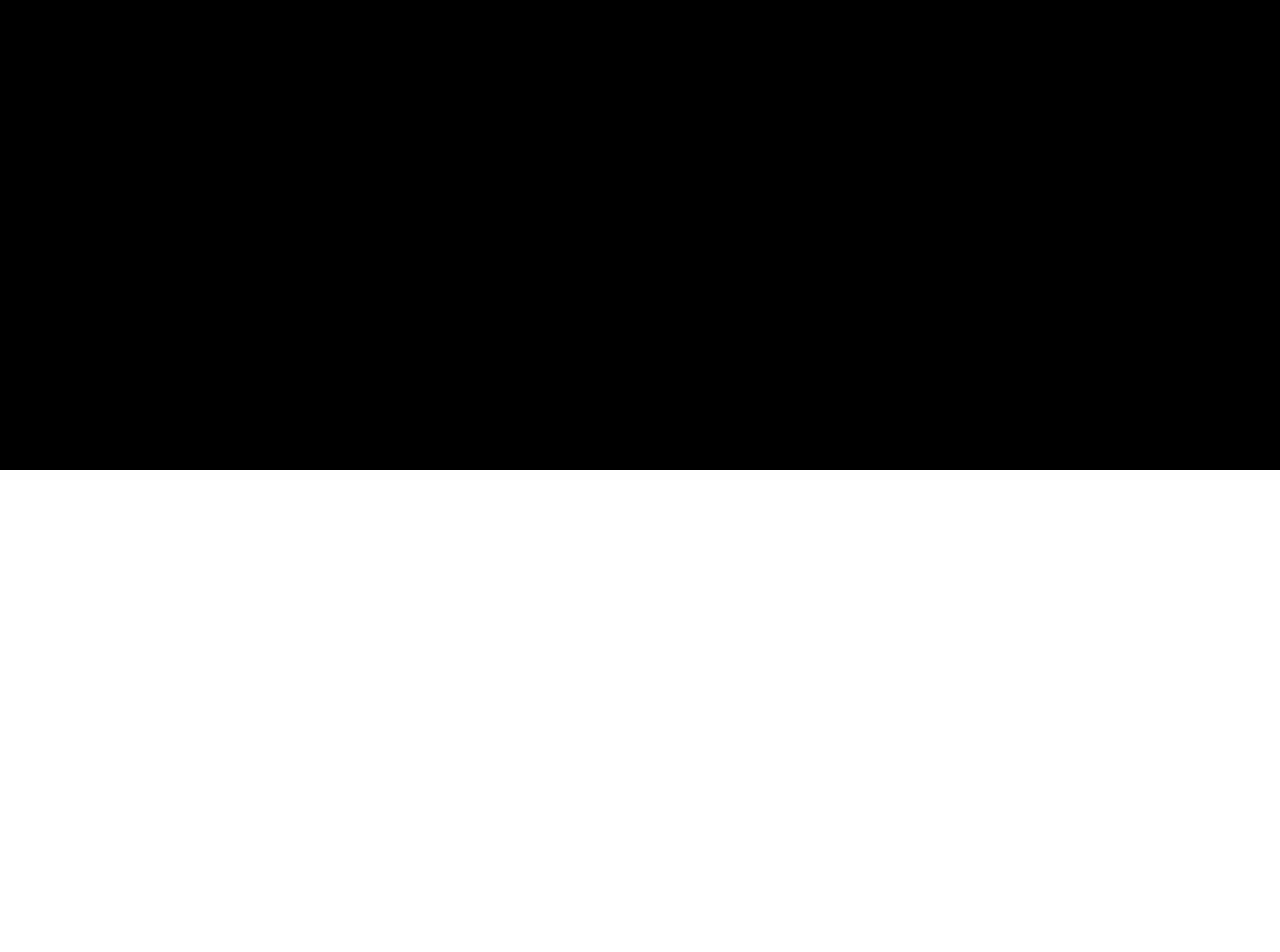
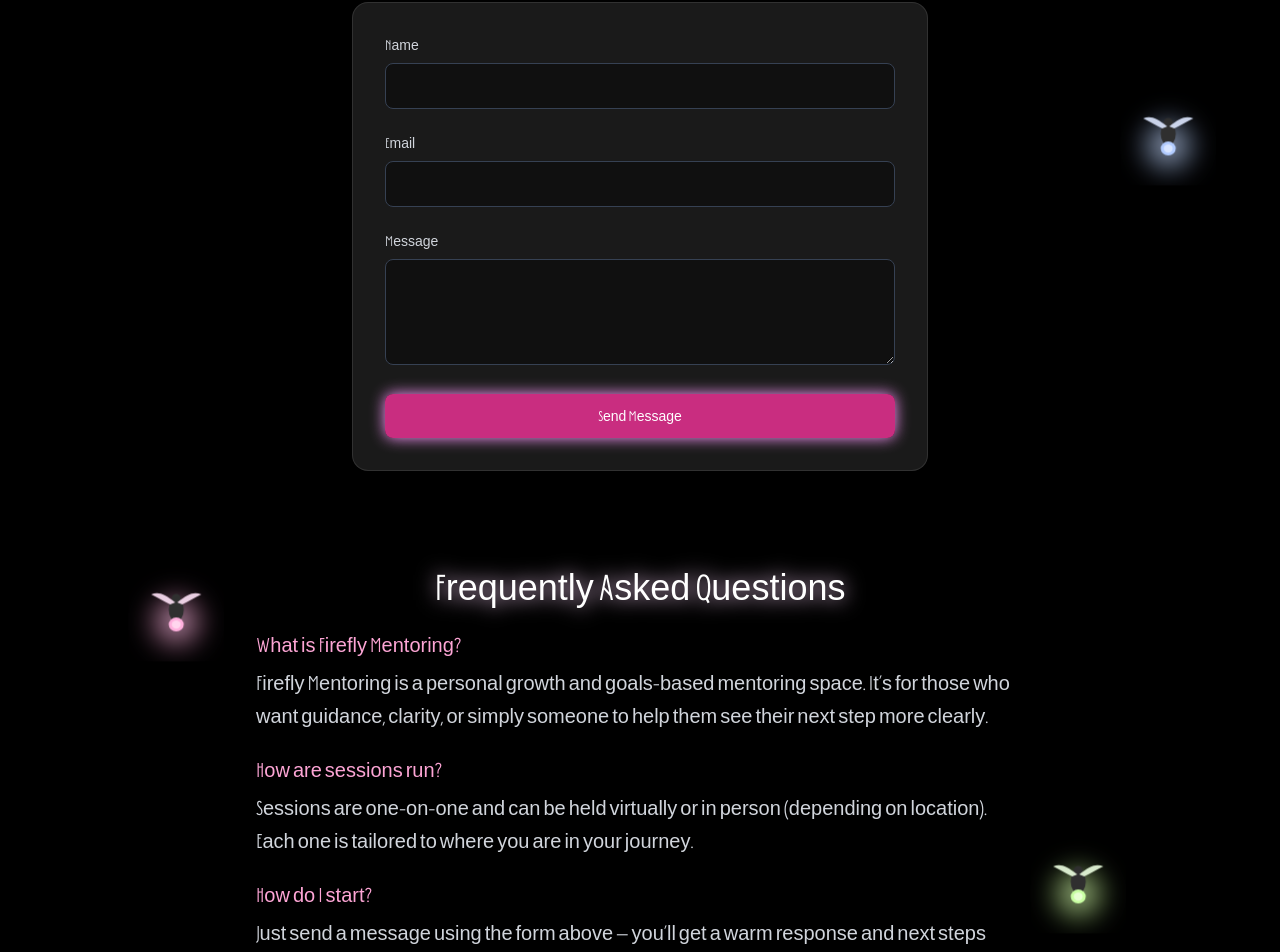
Before and after one commit to SHS-Peb/firefly-mentoring, a React (Vite) app: page /contact in a window 1280 px wide. Shown: the part 330-1282 px from the top of the page. Before the commit the page ends 800 px from the top, so only its background shows below. Built offline with nearby package versions, Linux system fonts and the light colour scheme.

Commit message:
contact page

```diff
--- a/src/pages/Contact.jsx
+++ b/src/pages/Contact.jsx
@@ -1,3 +1,128 @@
+import { useState } from "react";
+import Firefly from "../components/Firefly";
+
 export default function Contact() {
-  return <div className="text-center mt-20">Contact page</div>;
+  const [form, setForm] = useState({ name: "", email: "", message: "" });
+
+  const handleChange = (e) => {
+    setForm({ ...form, [e.target.name]: e.target.value });
+  };
+
+  const handleSubmit = (e) => {
+    e.preventDefault();
+    alert("Your message has been sent! Thank you for reaching out.");
+    setForm({ name: "", email: "", message: "" });
+  };
+
+  return (
+    <div className="relative min-h-screen bg-black text-white flex flex-col items-center justify-start px-6 pt-20 pb-32 text-center overflow-hidden">
+      {/* Fireflies */}
+      <Firefly top="10%" left="8%" color="yellow" />
+      <Firefly top="25%" right="5%" color="blue" />
+      <Firefly top="60%" left="10%" color="pink" />
+      <Firefly top="80%" right="12%" color="green" />
+
+      {/* Header */}
+      <h1 className="font-handelson text-6xl mb-4 drop-shadow-[0_0_25px_#ffd7ff]">
+        Contact Me
+      </h1>
+      <p className="font-donau text-gray-300 mb-10 max-w-xl text-xl">
+        Got a question or want to start your mentoring journey?
+        I’d love to hear from you. Send me a message below.
+      </p>
+
+      {/* Email Form */}
+      <form
+        onSubmit={handleSubmit}
+        className="w-full max-w-xl text-sm bg-white/10 backdrop-blur-md rounded-2xl p-8 shadow-xl space-y-6 border border-white/10"
+      >
+        <div>
+          <label className="block text-left font-donau text-sm text-gray-300 mb-2">
+            Name
+          </label>
+          <input
+            type="text"
+            name="name"
+            required
+            value={form.name}
+            onChange={handleChange}
+            className="w-full p-3 rounded-lg bg-black/40 border border-gray-700 text-white font-donau focus:outline-none focus:ring-2 focus:ring-pink-400"
+          />
+        </div>
+
+        <div>
+          <label className="block text-left font-donau text-sm text-gray-300 mb-2">
+            Email
+          </label>
+          <input
+            type="email"
+            name="email"
+            required
+            value={form.email}
+            onChange={handleChange}
+            className="w-full p-3 rounded-lg bg-black/40 border border-gray-700 text-white font-donau focus:outline-none focus:ring-2 focus:ring-pink-400"
+          />
+        </div>
+
+        <div>
+          <label className="block text-left font-donau text-sm text-gray-300 mb-2">
+            Message
+          </label>
+          <textarea
+            name="message"
+            rows="4"
+            required
+            value={form.message}
+            onChange={handleChange}
+            className="w-full p-3 rounded-lg bg-black/40 border border-gray-700 text-white font-donau focus:outline-none focus:ring-2 focus:ring-pink-400"
+          />
+        </div>
+
+        <button
+          type="submit"
+          className="w-full bg-pink-500/80 hover:bg-pink-400 text-white text-sm font-donau py-3 rounded-lg transition-all shadow-[0_0_15px_#ff9aff]"
+        >
+          Send Message
+        </button>
+      </form>
+
+      {/* FAQ Section */}
+      <div className="mt-24 max-w-3xl text-left text-xl">
+        <h2 className="font-handelson text-4xl mb-6 drop-shadow-[0_0_10px_#ffd7ff] text-center">
+          Frequently Asked Questions
+        </h2>
+
+        <div className="space-y-6">
+          <div>
+            <h3 className="font-donau text-xl text-pink-300">
+              What is Firefly Mentoring?
+            </h3>
+            <p className="text-gray-300 mt-2 leading-relaxed font-donau">
+              Firefly Mentoring is a personal growth and goals-based mentoring space.
+              It’s for those who want guidance, clarity, or simply someone to help them see their next step more clearly.
+            </p>
+          </div>
+
+          <div>
+            <h3 className="font-donau text-xl text-pink-300">
+              How are sessions run?
+            </h3>
+            <p className="text-gray-300 mt-2 leading-relaxed font-donau">
+              Sessions are one-on-one and can be held virtually or in person (depending on location).
+              Each one is tailored to where you are in your journey.
+            </p>
+          </div>
+
+          <div>
+            <h3 className="font-donau text-xl text-pink-300">
+              How do I start?
+            </h3>
+            <p className="text-gray-300 mt-2 leading-relaxed font-donau">
+              Just send a message using the form above — you’ll get a warm response and next steps within 24 hours.
+            </p>
+          </div>
+        </div>
+      </div>
+    </div>
+  );
 }
```
